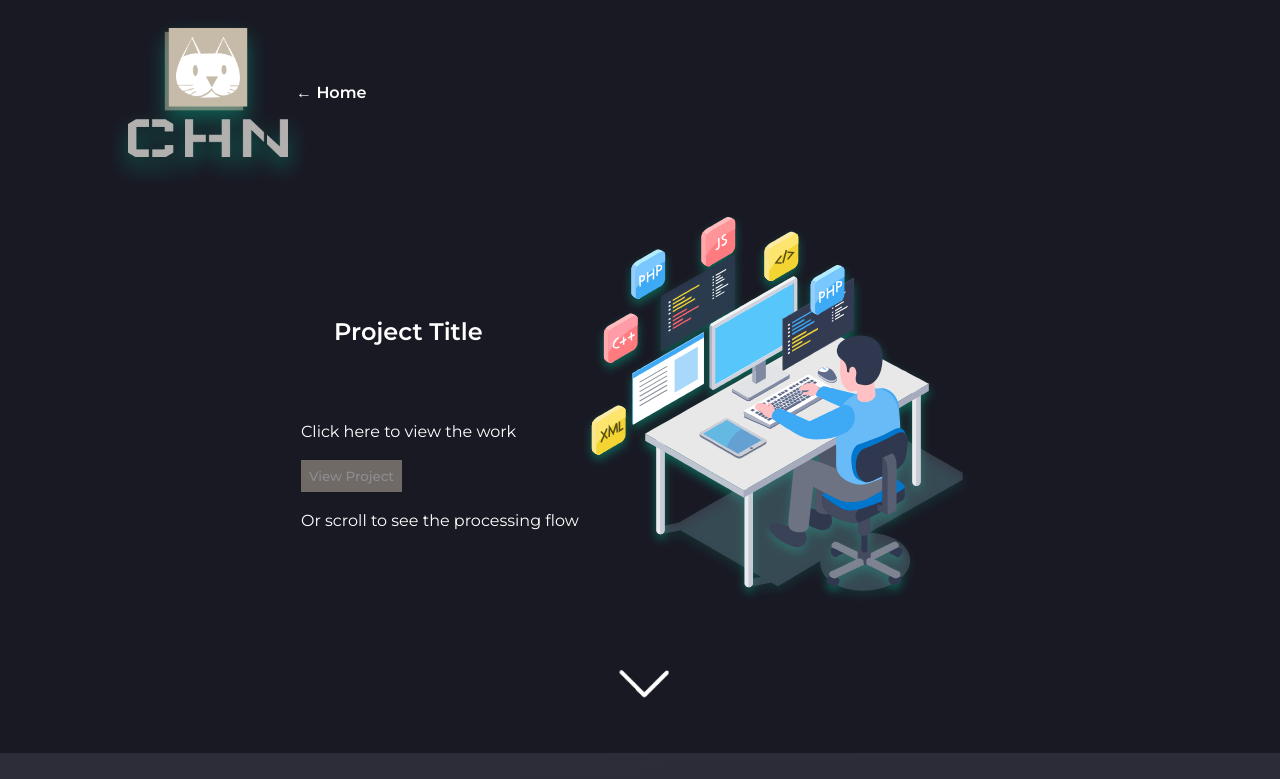
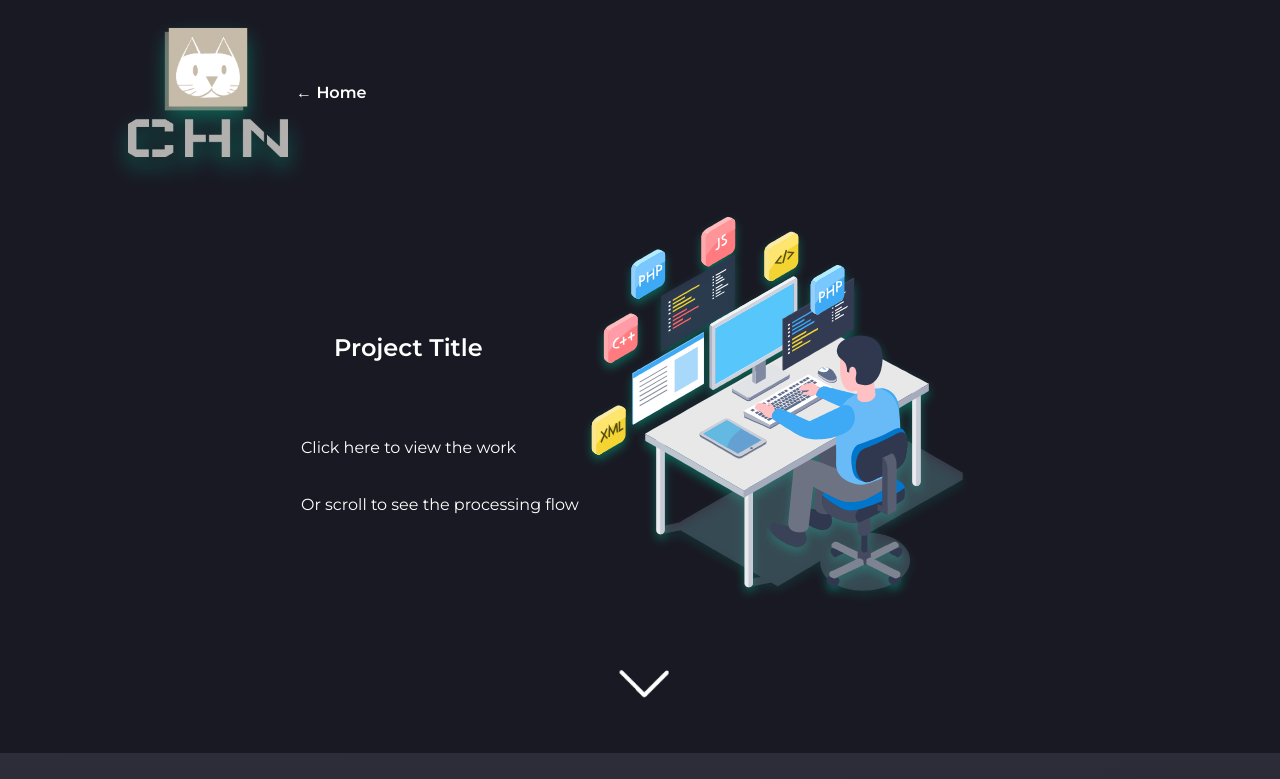
Before and after one commit to AllenNg012/Portfolio, a React (Create React App) app: page /Project3 in a window 1280 px wide. Shown: the top 779 px of the page. Built offline with nearby package versions, Linux system fonts and the light colour scheme; the HTML template or start-up script is replaced by a standard one.

Commit message:
900
This reverts commit 527b3bdf9a9b7538ede960de9552fcac0bb42617.

```diff
--- a/src/components/Project3.js
+++ b/src/components/Project3.js
@@ -47,11 +47,12 @@ const Project = () => {
                 <br />
                 <p><Zoom>Click here to view the work</Zoom>
                   <br />
-                  <Zoom><Button>
+                       {/* -----------------------           <Zoom><Button>
         <StyledLink href='https://kaixa94.wixsite.com/my-site-4' target='_blank' rel='noopener noreferrer'>
           View Project
         </StyledLink>
       </Button></Zoom>
+    </a>------------------------------------------------------------------- */}
                   <br /> <Zoom>Or scroll to see the processing flow</Zoom>
                 </p>
               </Textss>
@@ -182,11 +183,13 @@ const Project = () => {
       </Slide>
        </td></tr>
        </table>
-        <SS><Button>
+                 {/* -----------------------               <SS><Button>
         <StyledLink href='https://kaixa94.wixsite.com/my-site-4' target='_blank' rel='noopener noreferrer'>
           View Project
         </StyledLink>
       </Button></SS>
+    </a>------------------------------------------------------------------- */}
+
     </Container4>
 
 
```
